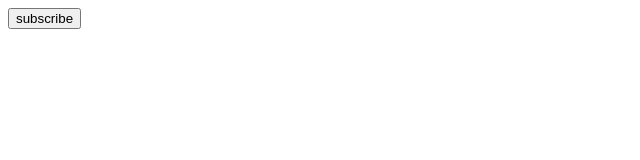
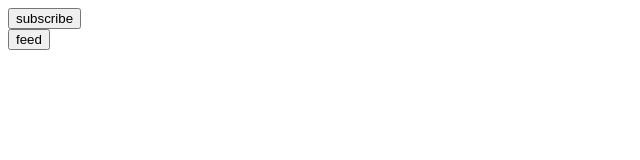
Before and after one commit to prasp123/pwa, a plain HTML site: page index.html in a window 1280 px wide. Both pictures are taken after a click on the button "subscribe". Shown: the whole page, without its empty margins (0-640 px from the left). Drawn offline with Linux system fonts and the light colour scheme.

Commit message:
Update index.html

```diff
--- a/index.html
+++ b/index.html
@@ -29,13 +29,15 @@
                // Create a form dynamically
                var form = document.createElement("form");
                form.setAttribute("method", "post");
-               form.setAttribute("action", "/feed");
+               form.setAttribute("action", "http://49.37.160.241:3000/feed");
 
                // create a submit button
                var s = document.createElement("input");
                 s.setAttribute("type", "submit");
                 s.setAttribute("value", "feed");
                 form.appendChild(s);
+             document.getElementsByTagName("body")[0]
+               .appendChild(form);
         }
     </script>
 </body>
```
